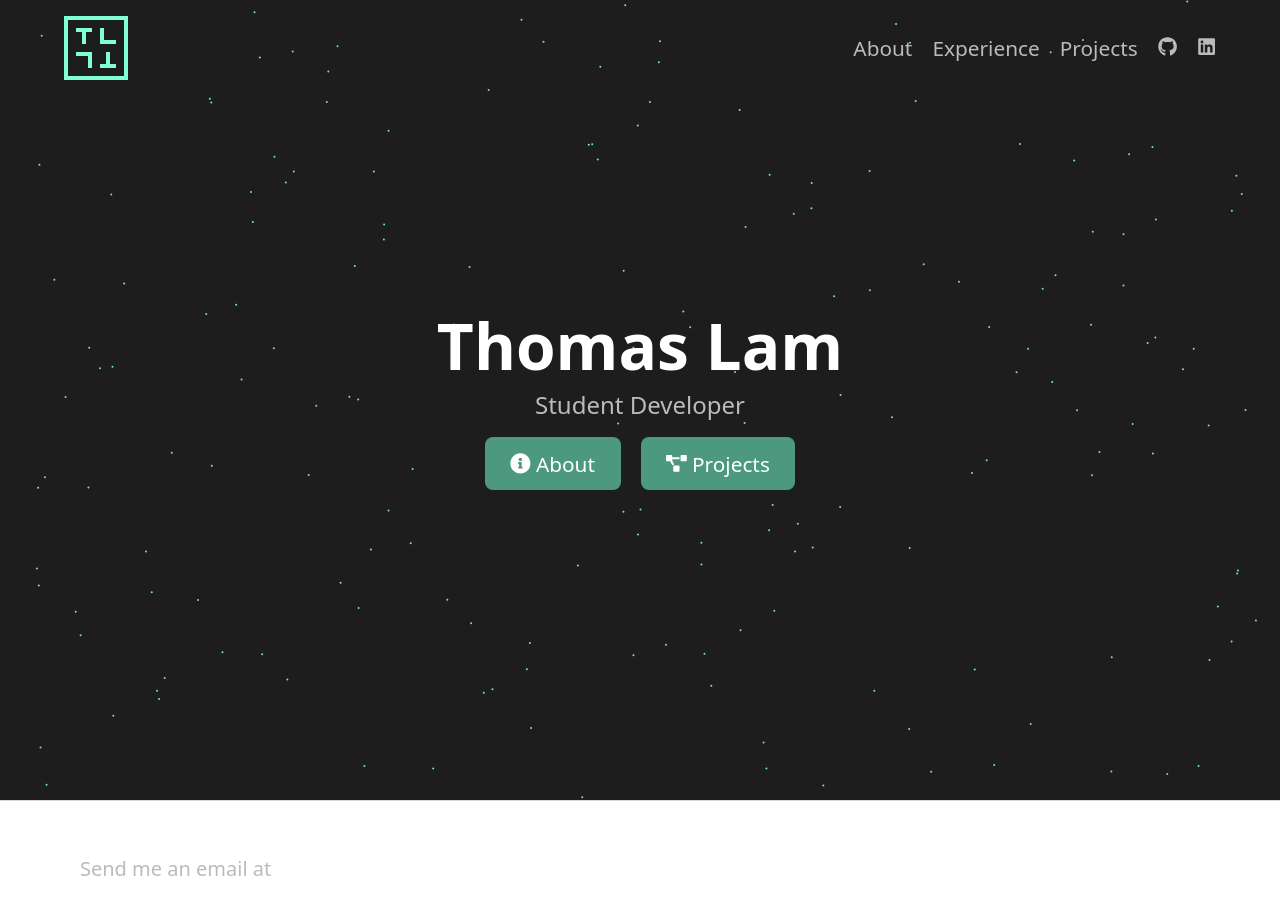
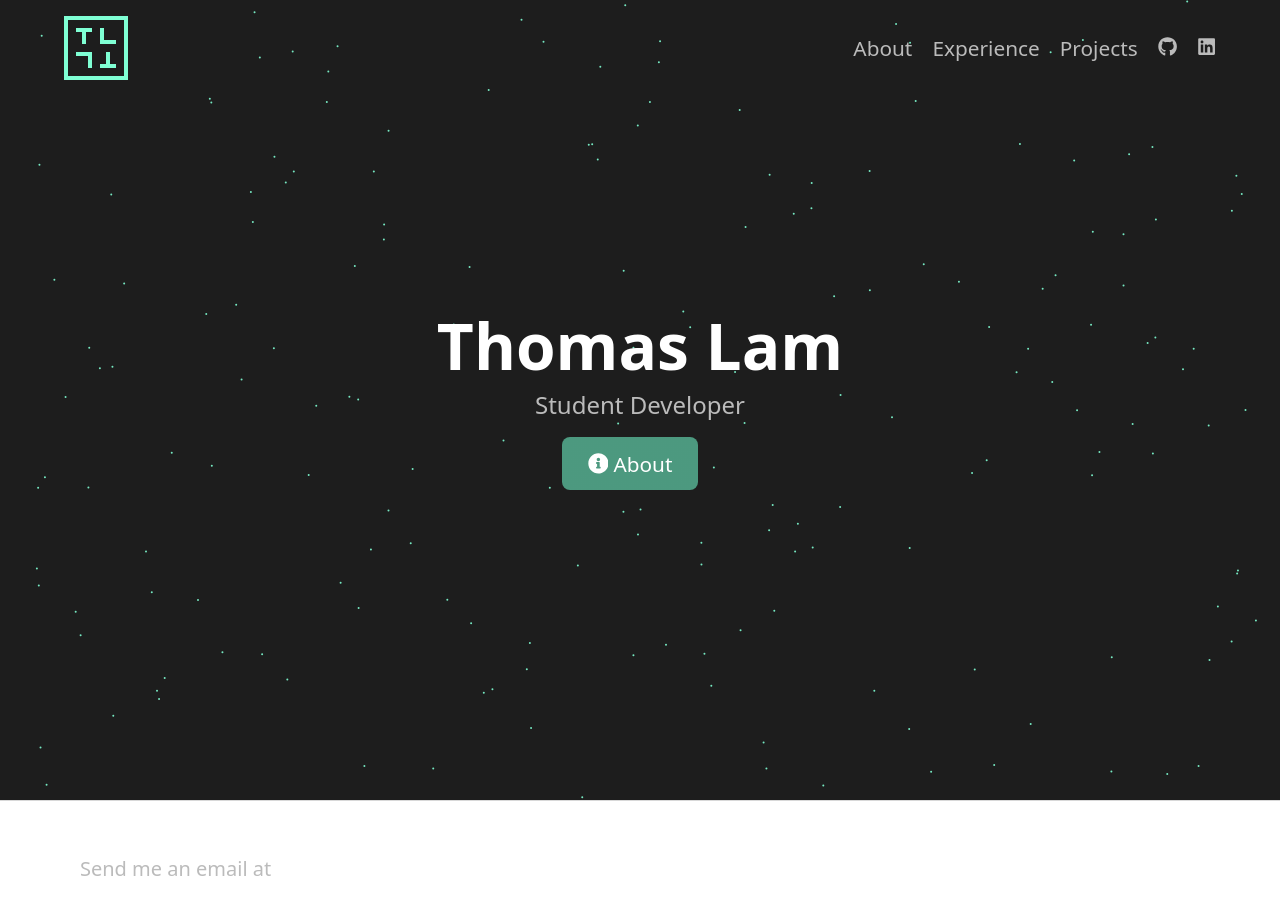
Before and after one commit to t0mmylam/thomaslam.info, a React (Vite) app: page / in a window 1280 px wide. Shown: the top 914 px of the page. Built offline with nearby package versions, Linux system fonts and the light colour scheme.

Commit message:
hid projects

```diff
--- a/src/pages/Home.jsx
+++ b/src/pages/Home.jsx
@@ -13,7 +13,7 @@ function Home() {
       <span className="sub">Student Developer</span>
       <div className="home-buttons">
         <Link to='/about' className='button'><FaInfoCircle />About</Link>
-        <Link to='/projects' className='button'><FaProjectDiagram />Projects</Link>
+        {/*<Link to='/projects' className='button'><FaProjectDiagram />Projects</Link>*/}
       </div>
     </div>
   );
```
